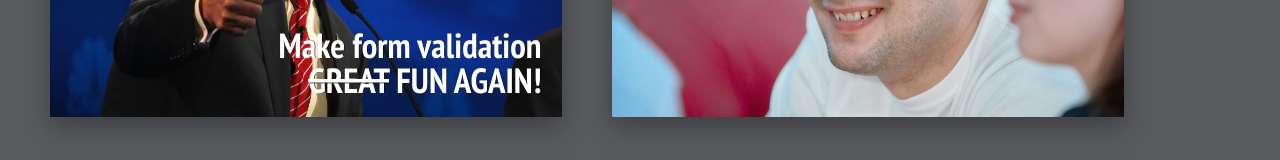
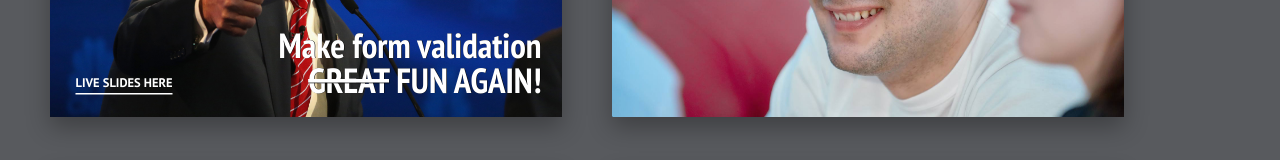
Before and after one commit to lautsevich/constraint-validation-talk-rit2017, a plain HTML site: page index.html in a window 1280 px wide. Shown: the part 377-537 px from the top of the page. Drawn offline with Linux system fonts and the light colour scheme.

Commit message:
Added link to live slides to cover

```diff
--- a/index.html
+++ b/index.html
@@ -125,6 +125,13 @@
                     margin: 0;
                     font-size: 40px;
                 }
+                #cover a {
+                    position: absolute;
+                    bottom: 7%;
+                    left: 5%;
+                    font-weight: bold;
+                    text-transform: uppercase;
+                }
                 .lovata-small {
                     width: 200px;
                     position: relative;
@@ -145,6 +152,7 @@
             <p>Павел Ловцевич</p>
             <img class="badge-rit-landscape" src="pictures/badge-rit-landscape.png" alt="Frontend Conf 2017">
             <img class="lovata-small" src="pictures/lovata-small.svg" alt="LOVATA">
+            <a href="https://github.com/lautsevich/constraint-validation-talk-rit2017" target="_blank">Live slides here</a>
             <img class="cover" src="pictures/cover.jpg" alt="Make form validation FUN AGAIN!">
         </section>
 
```
